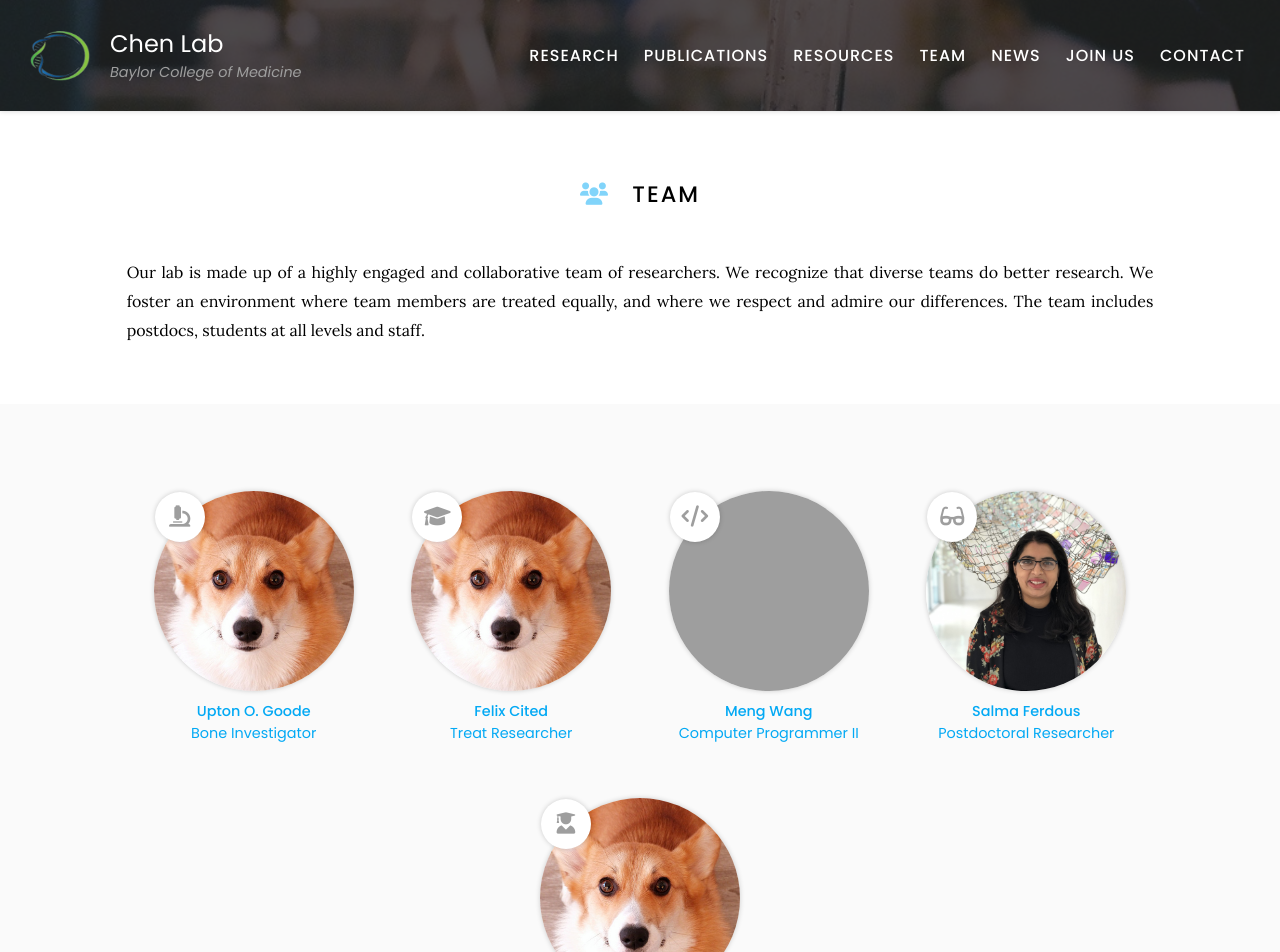
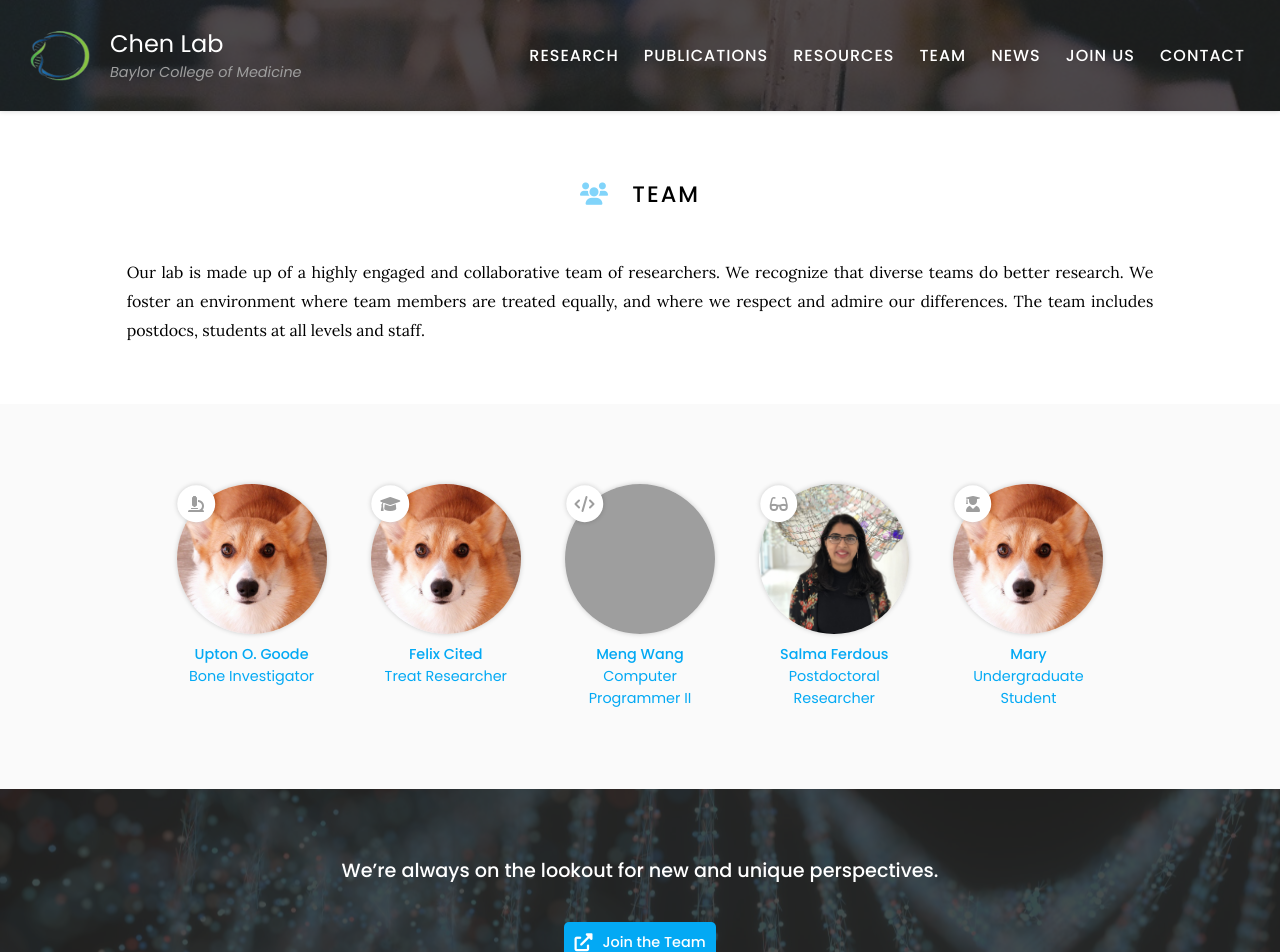
Before and after one commit to wmeng1018/Chen-lab-website, a Jekyll site: the page built from team/index.md, in a window 1280 px wide. Shown: the top 952 px of the page. Built offline with Jekyll 4.4.1, drawn with Linux system fonts in a browser that asks for light colours; grey boxes are pictures that could not be loaded.

Commit message:
Update portrait.html

```diff
--- a/_includes/portrait.html
+++ b/_includes/portrait.html
@@ -18,7 +18,7 @@
 {%- assign url = member.url | default: "" -%}
 
 {::nomarkdown}
-<a {% if url %}href="{{ url | relative_url }}"{% endif %} class="portrait" style="--width: 200px">
+<a {% if url %}href="{{ url | relative_url }}"{% endif %} class="portrait" style="--width: {{ width }}px">
 
   {%- assign placeholder = "images/placeholder.svg" | relative_url -%}
 
@@ -35,6 +35,7 @@
       onerror="this.src = '{{ placeholder }}'; this.onerror = null;"
       loading="lazy"
       alt="{{ name | default: 'Member portrait' }}"
+      style="--width: 200px"
     >
   </span>
 
```
